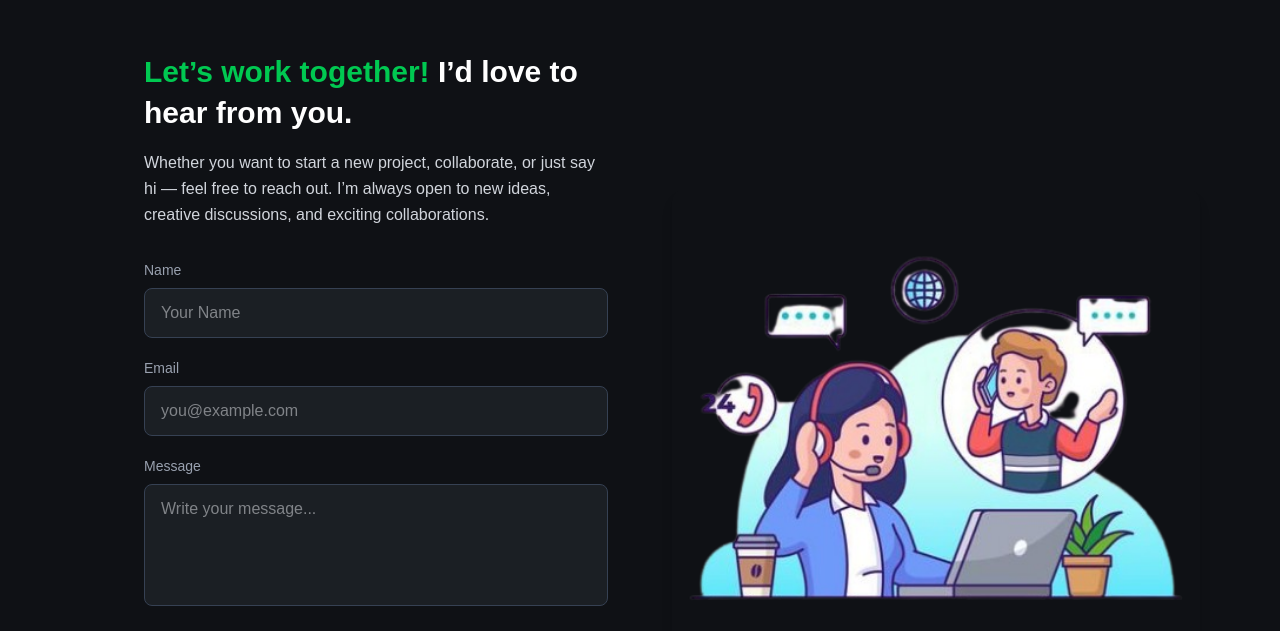
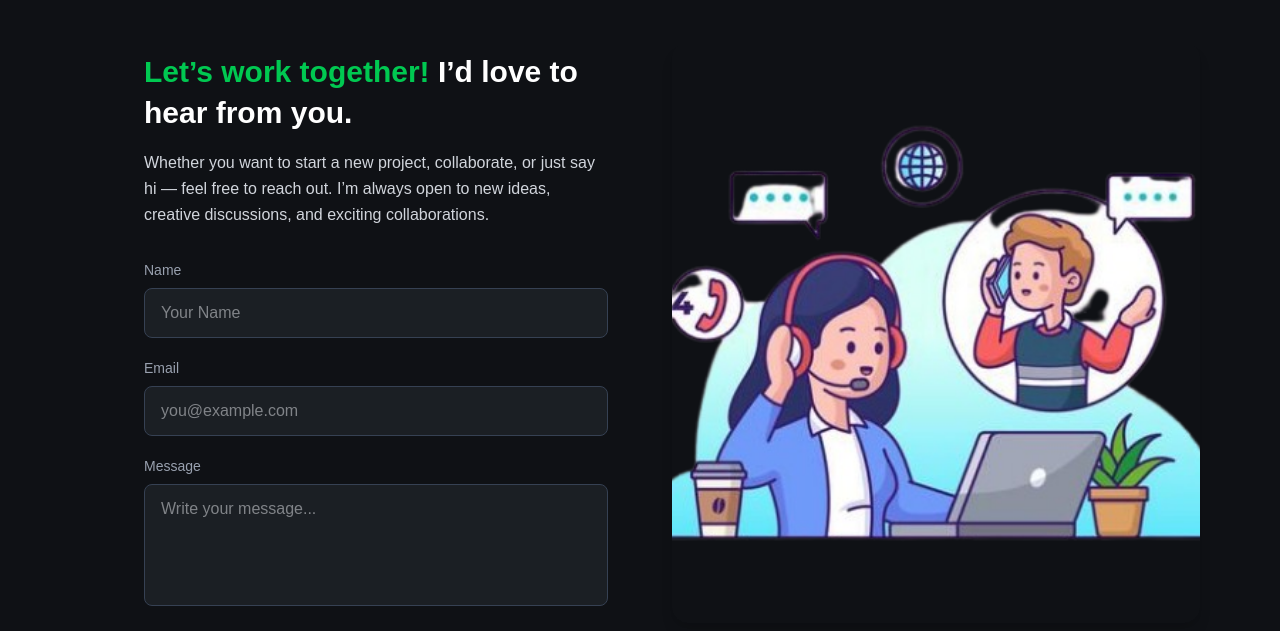
Before and after one commit to devrloper/ZohaibArshadPortfolio, a Next.js app: page /contact in a window 1280 px wide. Shown: the part 157-788 px from the top of the page. Built offline with nearby package versions, Linux system fonts and the light colour scheme.

Commit message:
update contact

```diff
--- a/app/contact/page.tsx
+++ b/app/contact/page.tsx
@@ -1,5 +1,4 @@
 "use client";
-
 export default function ContactSection() {
   return (
     <section
@@ -77,7 +76,7 @@ export default function ContactSection() {
           <img
             src="/Contactus.png"
             alt="Contact Illustration"
-            className="hidden lg:block w-full max-w-2xl h-[480px] rounded-2xl shadow-lg object-cover"
+            className="hidden lg:block w-full max-w-2xl h-[580px] rounded-2xl shadow-lg object-cover mt-[-190px]"
           />
         </div>
       </div>
```
